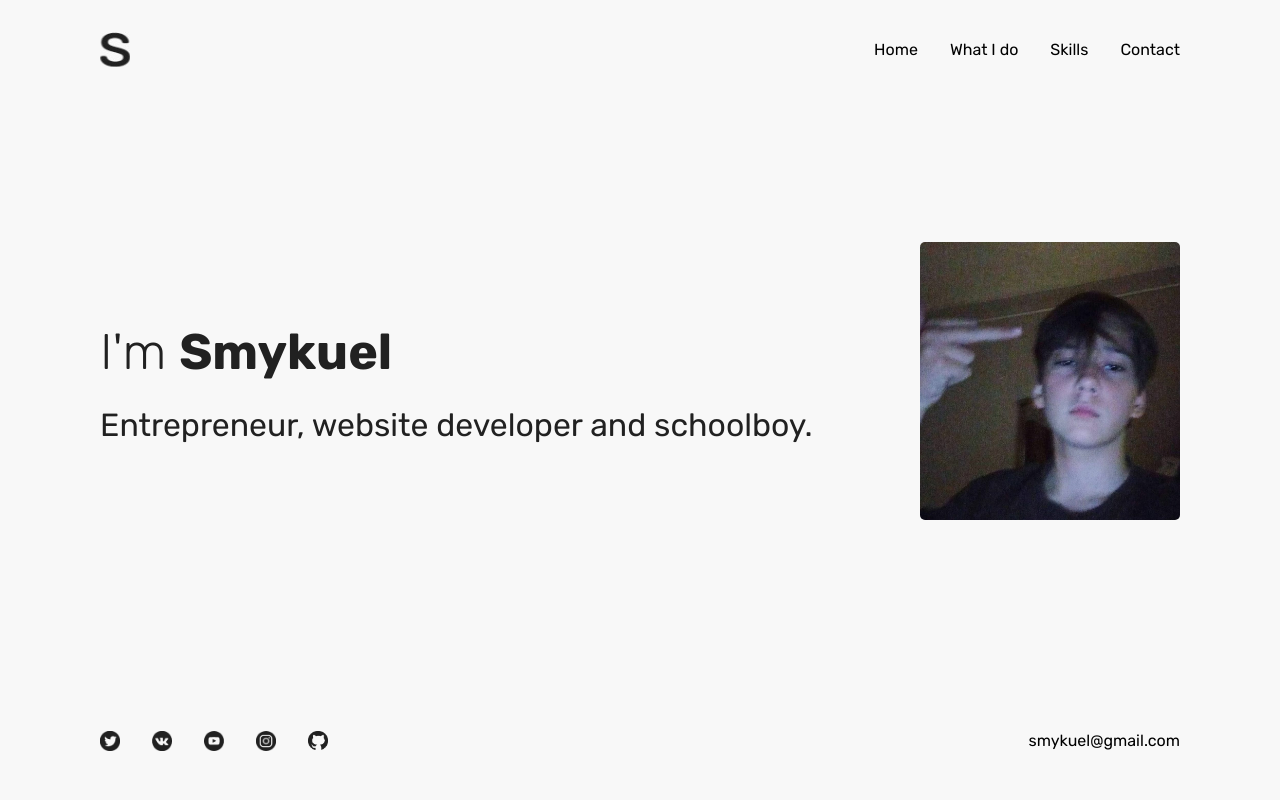
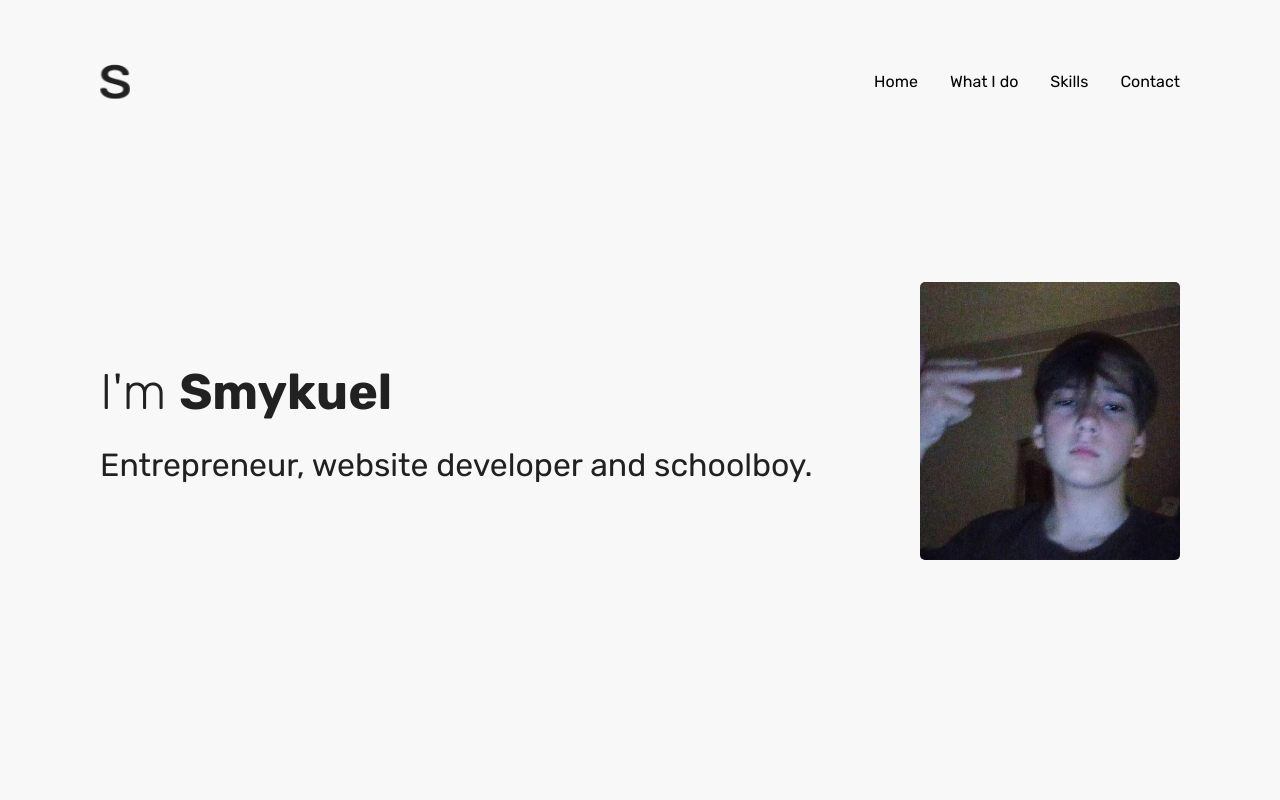
Before and after one commit to smykuel/smykuel.github.io, a plain HTML site: page index.html in a window 1280 px wide. Shown: the top 800 px of the page. Drawn offline with Linux system fonts and the light colour scheme.

Commit message:
сисьски!

```diff
--- a/css/style.css
+++ b/css/style.css
@@ -26,23 +26,17 @@ body {
 }
 
 .first-screen {
-	height: calc(100vh - 5rem);
+	height: 100vh;
 	display: flex;
 	flex-direction: column;
 	justify-content: space-between;
 }
 
 .header {
-	padding: 2rem 0;
+	margin-top: 4rem;
 	display: flex;
 	justify-content: space-between;
 	align-items: center;
-}
-
-.sticky {
-	position: sticky;
-	background: #f8f8f8;
-	top: 0;
 }
 
 ul {
```
